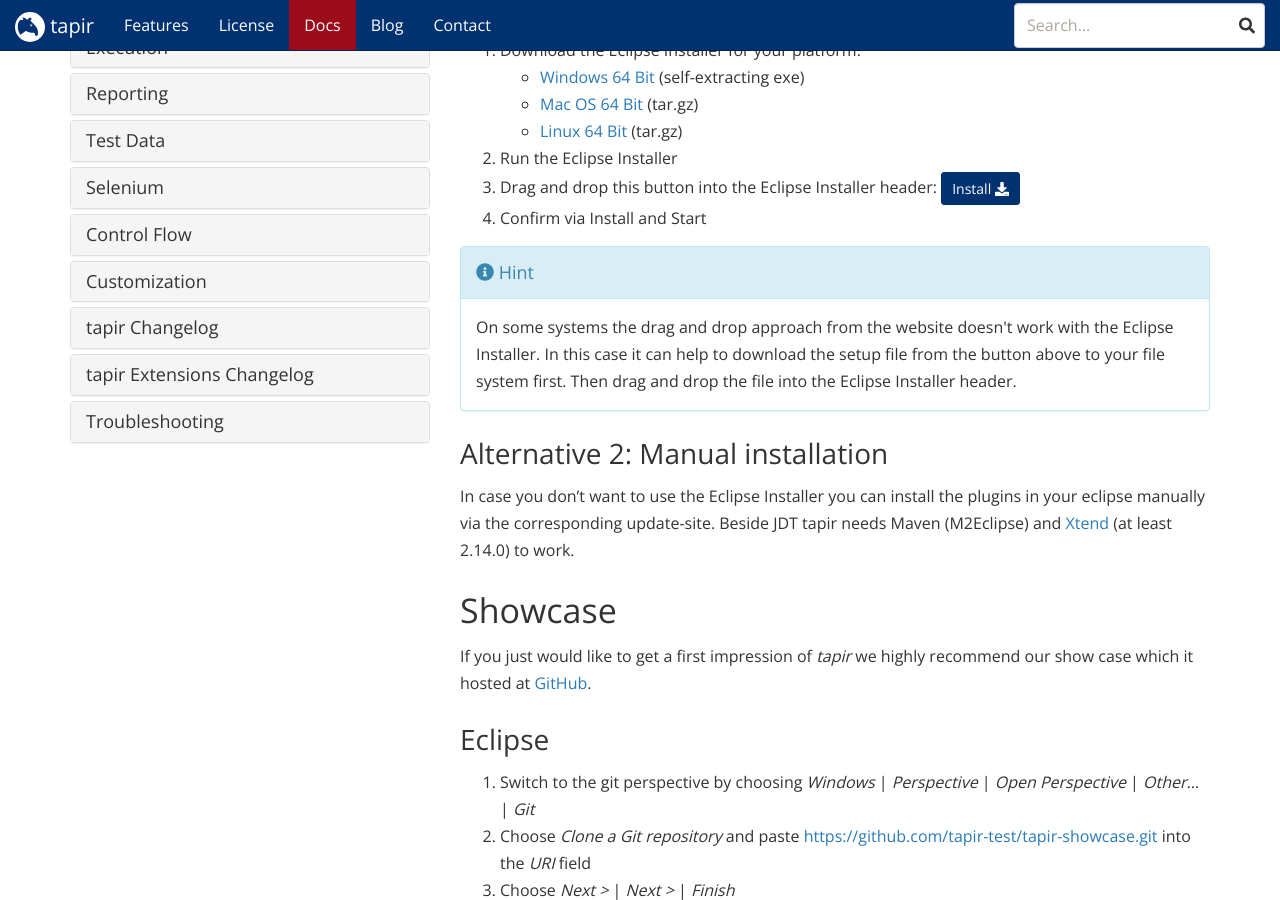
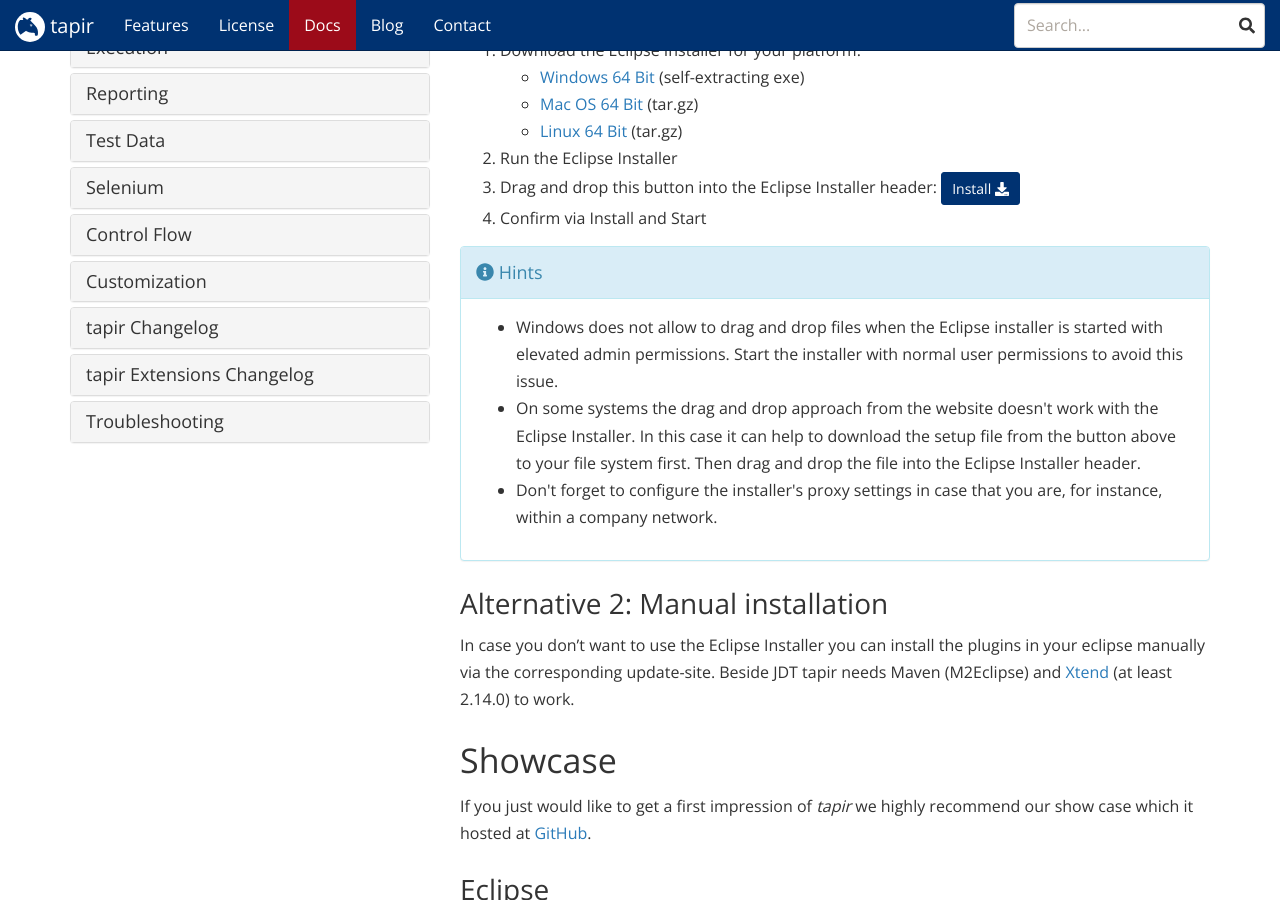
Before and after one commit to tapir-test/tapir-website, a Jekyll site: the page built from _docs/gettingstarted/Installation.md, in a window 1280 px wide and 900 px high, scrolled down 385 px. Built offline with Jekyll 4.4.1, drawn with Linux system fonts in a browser that asks for light colours; nearby versions of some CDN libraries; comment, search, counter and statistics services are not loaded.

Commit message:
Added some additional hints for the installer.
Signed-off-by: Nils Christian Ehmke <nils-christian.ehmke@bmiag.de>

```diff
--- a/_docs/gettingstarted/Installation.md
+++ b/_docs/gettingstarted/Installation.md
@@ -22,10 +22,14 @@
 
 <div class="panel panel-info">
   <div class="panel-heading">
-    <div class="panel-title"><span class="fas fa-info-circle"></span> Hint</div>
+    <div class="panel-title"><span class="fas fa-info-circle"></span> Hints</div>
   </div>
   <div class="panel-body">
-  On some systems the drag and drop approach from the website doesn't work with the Eclipse Installer. In this case it can help to download the setup file from the button above to your file system first. Then drag and drop the file into the Eclipse Installer header.
+    <ul>
+      <li>Windows does not allow to drag and drop files when the Eclipse installer is started with elevated admin permissions. Start the installer with normal user permissions to avoid this issue.</li>
+      <li>On some systems the drag and drop approach from the website doesn't work with the Eclipse Installer. In this case it can help to download the setup file from the button above to your file system first. Then drag and drop the file into the Eclipse Installer header.</li>
+      <li>Don't forget to configure the installer's proxy settings in case that you are, for instance, within a company network.</li>
+    </ul>
   </div>
 </div>
 
```
